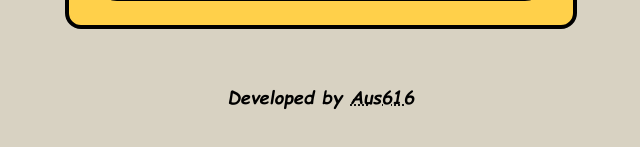
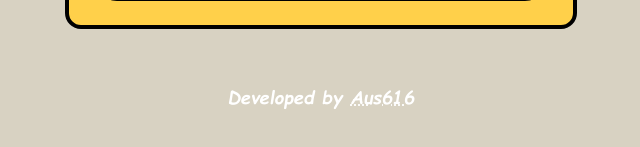
Before and after one commit to AUS616/Bunkify, a Flask app: template templates/index.html in a window 1280 px wide. Shown: the part 773-920 px from the top of the page, without its empty margins (319-959 px from the left). Run offline with Flask 3, Linux system fonts and the light colour scheme; the template is opened without the code that fills it: most values are stand-ins (such as "Sample title", 1, 10 or a date in 2020).

Commit message:
Update index.html

```diff
--- a/templates/index.html
+++ b/templates/index.html
@@ -116,8 +116,12 @@
   </script>
 
   <footer>
-    <div class="flex flex-col justify-center items-center mt-10 mb-5">
-        <p class="text-lg text-black font-bold">Developed by <a class="underline decoration-dotted hover:text-[#F3532A]" href="https://github.com/AUS616">Aus616</a></p>
+       <div class="flex flex-col justify-center items-center mt-6 sm:mt-8 lg:mt-10 mb-4 sm:mb-5 px-4">
+                <p class="text-sm sm:text-base lg:text-lg text-white font-bold text-center">
+                    Developed by
+                <a class="underline decoration-dotted hover:text-[#F3532A] transition-colors" href="https://github.com/AUS616">Aus616</a>
+            </p>
+        </div>
 
   </footer>
 
```
